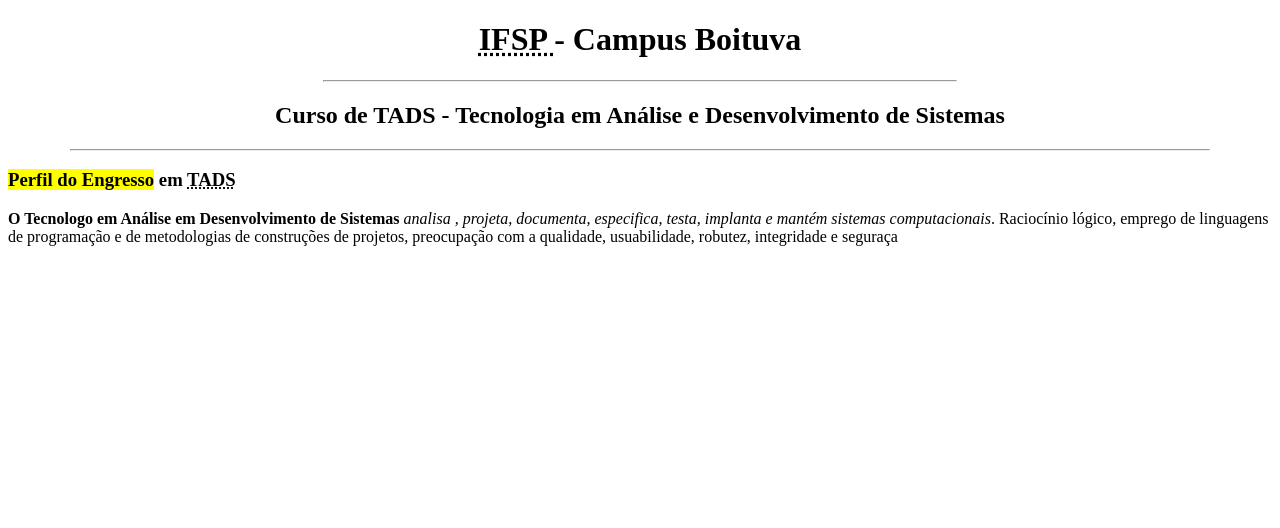
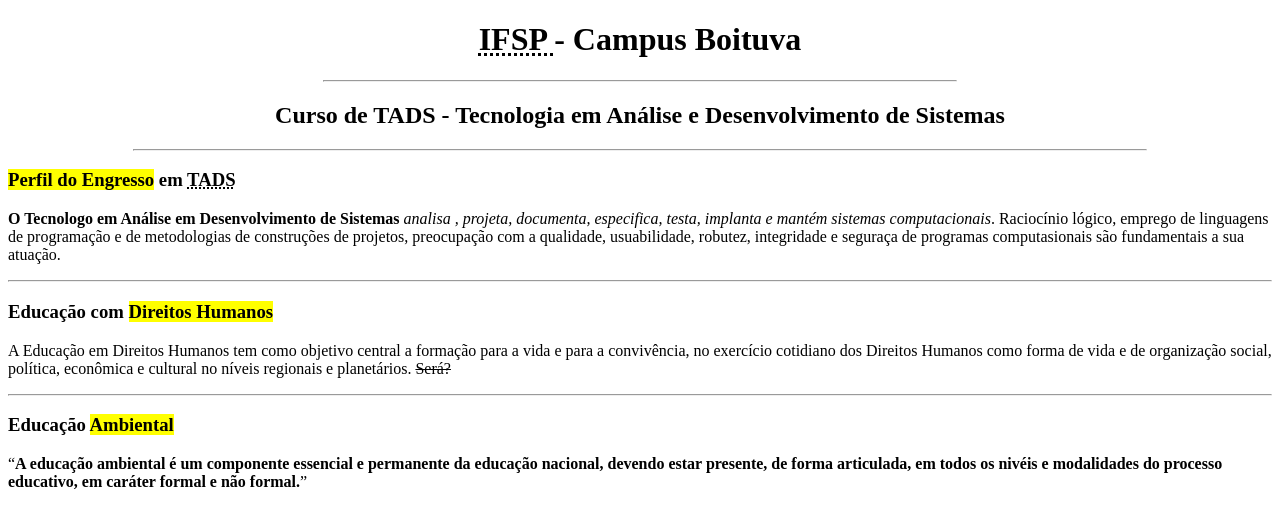
Before and after one commit to marcosvicente/ifsp_web, a plain HTML site: page atd2.html in a window 1280 px wide. Drawn offline with Linux system fonts and the light colour scheme.

Commit message:
add page 1

```diff
--- a/atd2.html
+++ b/atd2.html
@@ -27,14 +27,28 @@
         Curso de TADS - Tecnologia em Análise e Desenvolvimento de Sistemas
       </center>
     </h2>
-    <hr width=90%>
+    <hr width=80%>
     <!-- end second block title -->
 
-
+    <!-- first big block -->
     <h3>
       <mark>Perfil do Engresso</mark> em <abbr title="Tercnologia ">TADS</abbr>
     </h3>
 
-    <p><strong>O Tecnologo em Análise em Desenvolvimento de Sistemas</strong><em> analisa , projeta, documenta, especifica, testa, implanta e mantém sistemas computacionais</em>. Raciocínio lógico, emprego de linguagens de programação e de metodologias de construções de projetos, preocupação com a qualidade, usuabilidade, robutez, integridade e seguraça  </p>
+    <p><strong>O Tecnologo em Análise em Desenvolvimento de Sistemas</strong><em> analisa , projeta, documenta, especifica, testa, implanta e mantém sistemas computacionais</em>. Raciocínio lógico, emprego de linguagens de programação e de metodologias de construções de projetos, preocupação com a qualidade, usuabilidade, robutez, integridade e seguraça de programas computasionais são fundamentais a sua atuação.</p>
+    <hr>
+    <!-- end first big block -->
+
+    <!-- second big block -->
+    <h3>Educação com <mark>Direitos Humanos</mark></h3>
+    <p>A Educação em Direitos Humanos tem como objetivo central a formação para a vida e para a convivência, no exercício cotidiano dos Direitos Humanos como forma de vida e de organização social, política, econômica e cultural no níveis regionais e planetários. <strike>Será?</strike></p>
+    <hr>
+    <!-- end second big block -->
+
+    <!-- third big block -->
+    <h3>Educação <mark>Ambiental</mark></h3>
+    <p><q><strong>A educação ambiental é um componente essencial e permanente da educação nacional, devendo estar presente, de forma articulada, em todos os nivéis e modalidades do processo educativo, em caráter formal e não formal.</strong></q></p>
+    <!-- end third big block -->
+
   </body>
 </html>
```
